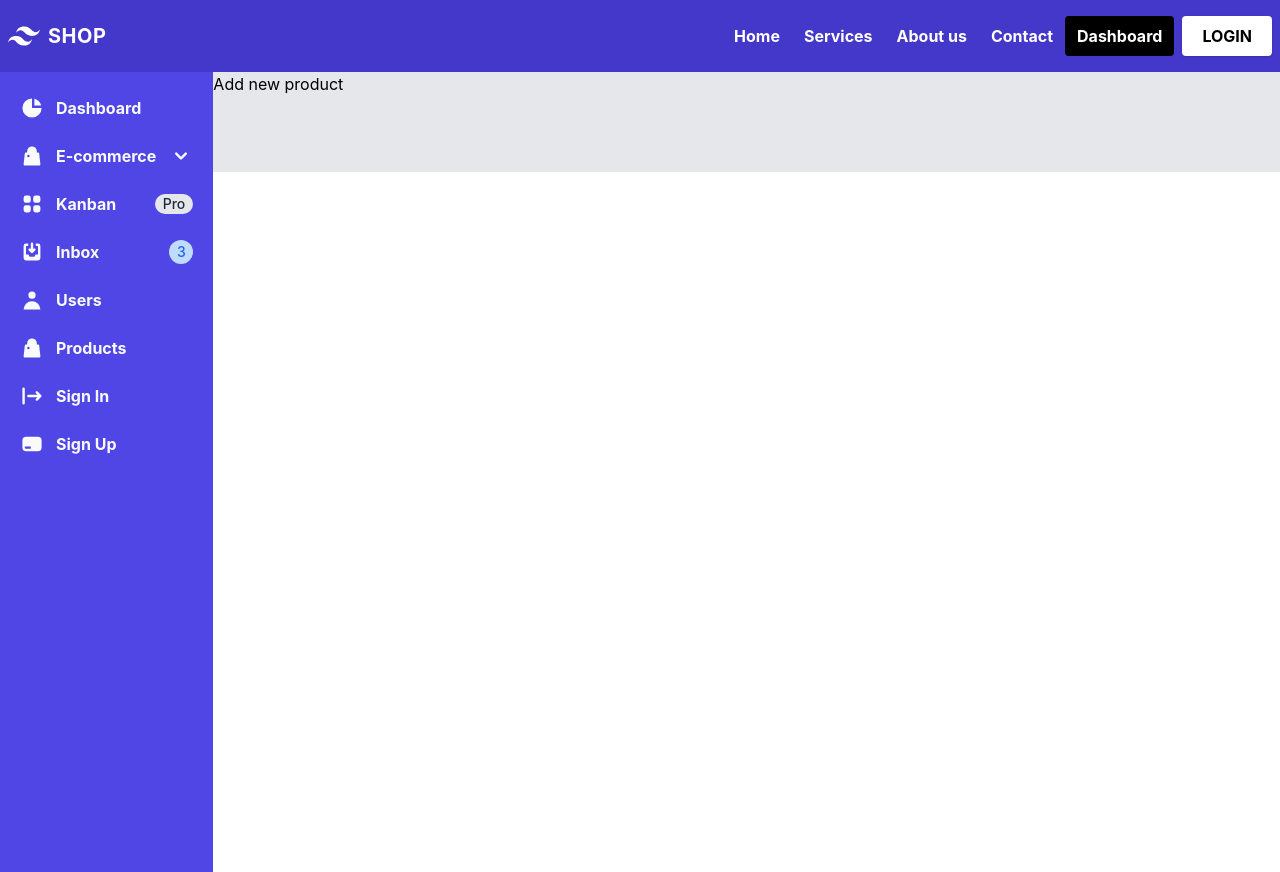
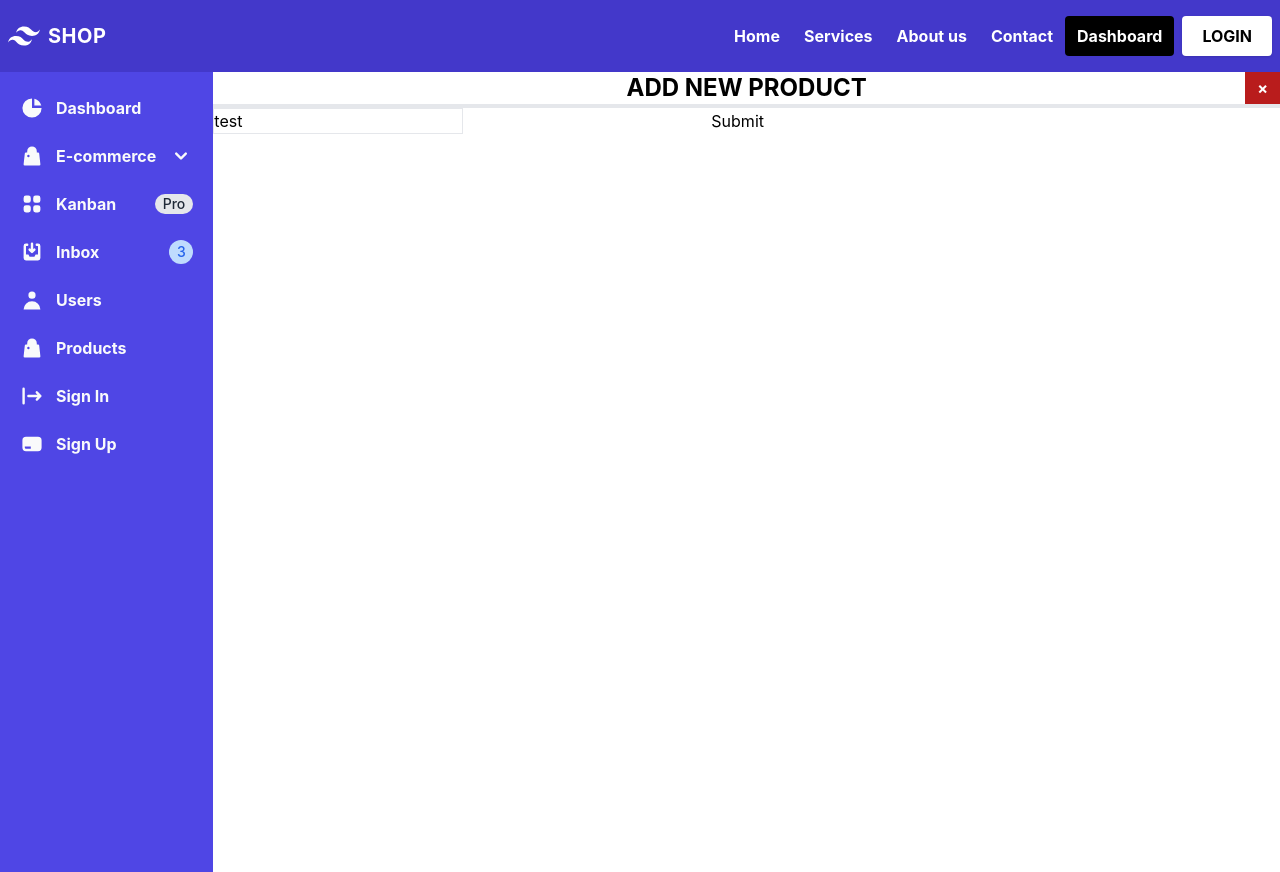
Before and after one commit to mdbappymia/product-management-next, a Next.js app: page /dashboard/products in a window 1280 px wide. Both pictures are taken after a click on the button "ADD NEW PRODUCT". Built offline with nearby package versions, Linux system fonts and the light colour scheme; no server answers.

Commit message:
add product component

```diff
--- a/components/ProductManagement/AddNewProduct/AddNewProduct.tsx
+++ b/components/ProductManagement/AddNewProduct/AddNewProduct.tsx
@@ -1,12 +1,44 @@
-import React, { FC } from "react";
+import { FC } from "react";
+import { useForm } from "react-hook-form";
 
 interface IProps {
   setAddProductShow: Function;
 }
-const AddNewProduct: FC<IProps> = () => {
+const AddNewProduct: FC<IProps> = ({ setAddProductShow }) => {
+  const {
+    register,
+    handleSubmit,
+    watch,
+    formState: { errors },
+  } = useForm();
+  const onSubmit = (data: any) => console.log(data);
   return (
-    <div>
-      <h1>Add new product</h1>
+    <div className="relative">
+      <h1 className="text-center font-bold uppercase text-2xl border-b-4">
+        Add new product
+      </h1>
+      <button
+        onClick={() => setAddProductShow(false)}
+        className="absolute top-0 right-0 px-3 py-1 bg-red-700 text-white font-bold"
+      >
+        &times;
+      </button>
+      <div>
+        <form onSubmit={handleSubmit(onSubmit)}>
+          <input
+            className="border"
+            defaultValue="test"
+            {...register("example")}
+          />
+
+          {/* include validation with required or other standard HTML validation rules */}
+          <input {...register("exampleRequired", { required: true })} />
+          {/* errors will return when field validation fails  */}
+          {errors.exampleRequired && <span>This field is required</span>}
+
+          <input type="submit" />
+        </form>
+      </div>
     </div>
   );
 };
--- a/package.json
+++ b/package.json
@@ -15,6 +15,7 @@
     "next": "12.1.6",
     "react": "18.1.0",
     "react-dom": "18.1.0",
+    "react-hook-form": "^7.31.1",
     "react-redux": "^8.0.1"
   },
   "devDependencies": {
--- a/pages/dashboard/products/index.tsx
+++ b/pages/dashboard/products/index.tsx
@@ -19,7 +19,7 @@ const Products: FC = () => {
           </button>
         </div>
         {addProductShow && (
-          <div className="absolute h-full w-full top-0 left-0 bg-gray-200">
+          <div className="absolute h-full w-full top-0 left-0 bg-white">
             <AddNewProduct setAddProductShow={setAddProductShow} />
           </div>
         )}
```
Also changed, not shown: 1 other file (tests, documents, lock files or other folders).
